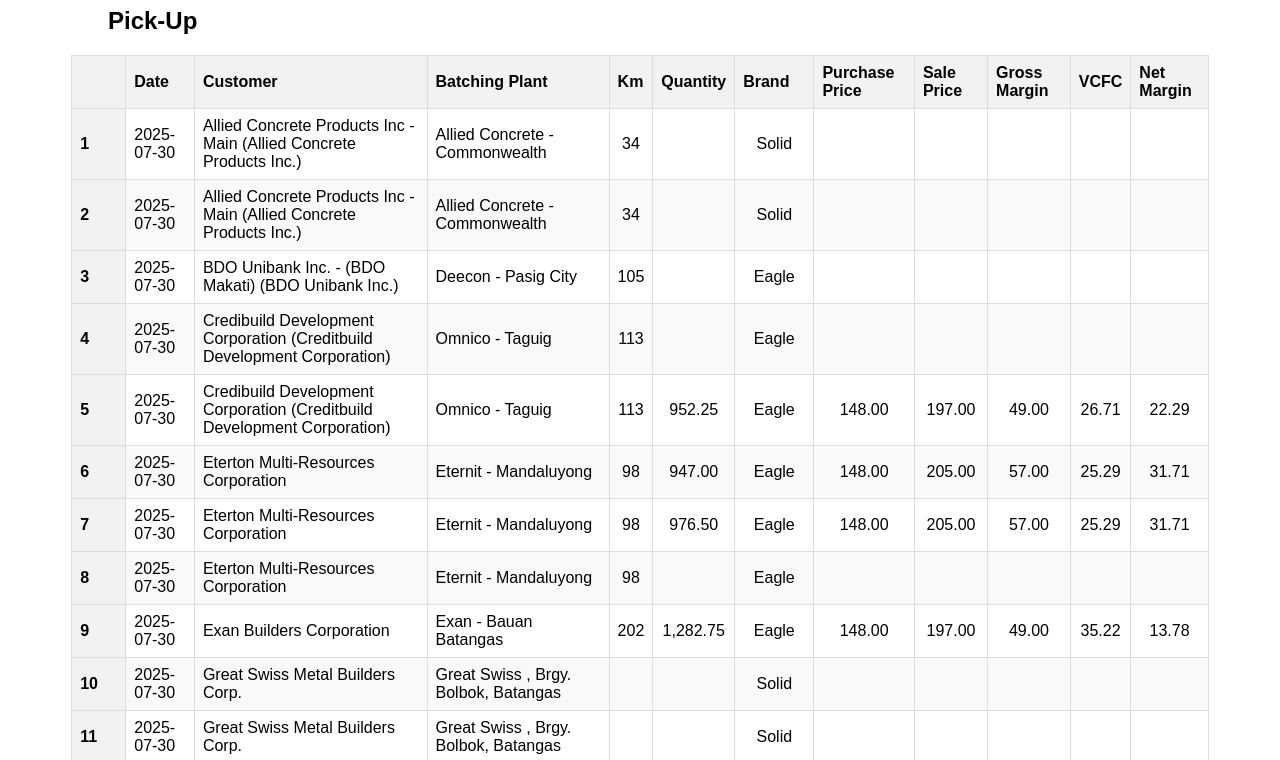
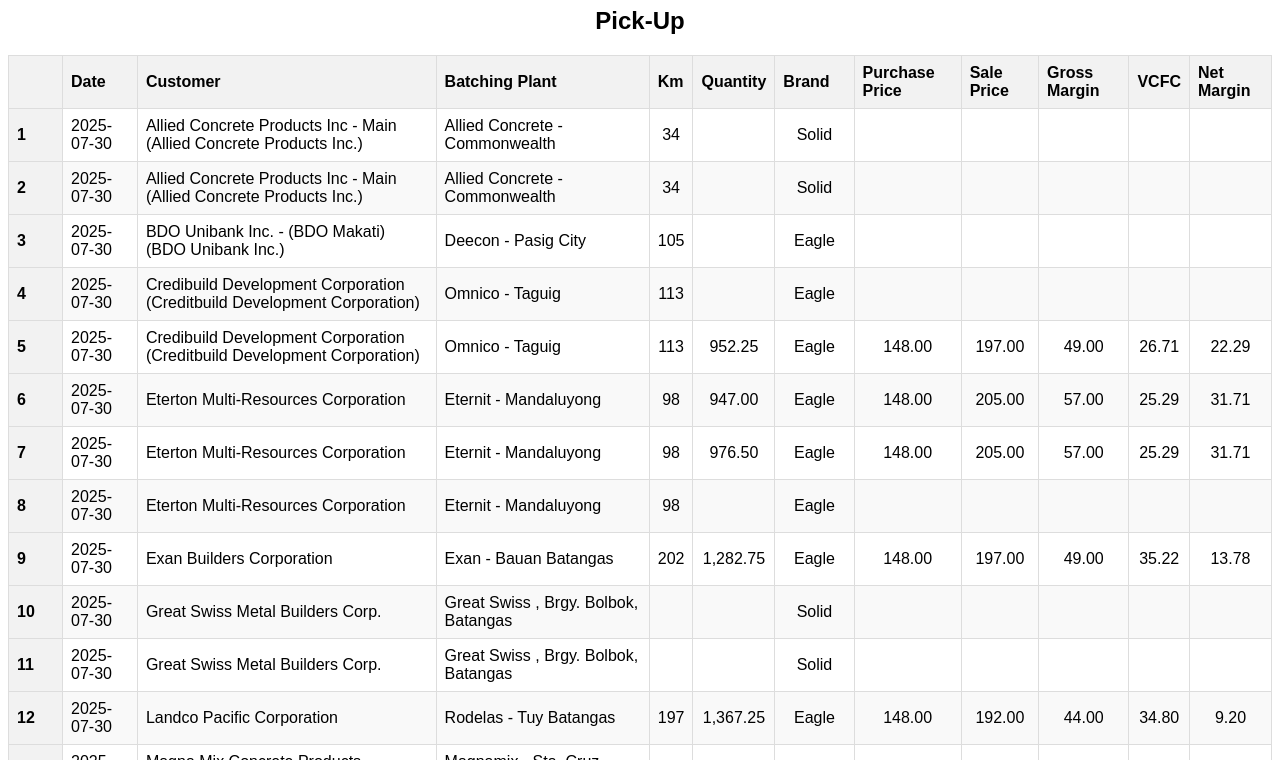
Before and after one commit to Hanna024/sales-summary, a plain HTML site: page index.html in a window 1280 px wide. Shown: the part 73-833 px from the top of the page. Drawn offline with Linux system fonts and the light colour scheme.

Commit message:
Add sales summary

```diff
--- a/index.html
+++ b/index.html
@@ -9,8 +9,8 @@
         }
         table {
             border-collapse: collapse;
-            width: 90%;
-            margin: 0 auto 20px auto;
+            width: 100%;
+            margin-bottom: 20px;
         }
         th, td {
             border: 1px solid #dddddd;
@@ -27,8 +27,7 @@
             text-align: center;
         }
         h2 {
-            text-align: left;
-            text-indent: 100px;
+            text-align: center;
         }
         td:nth-child(n+5) {
             text-align: center;
```
